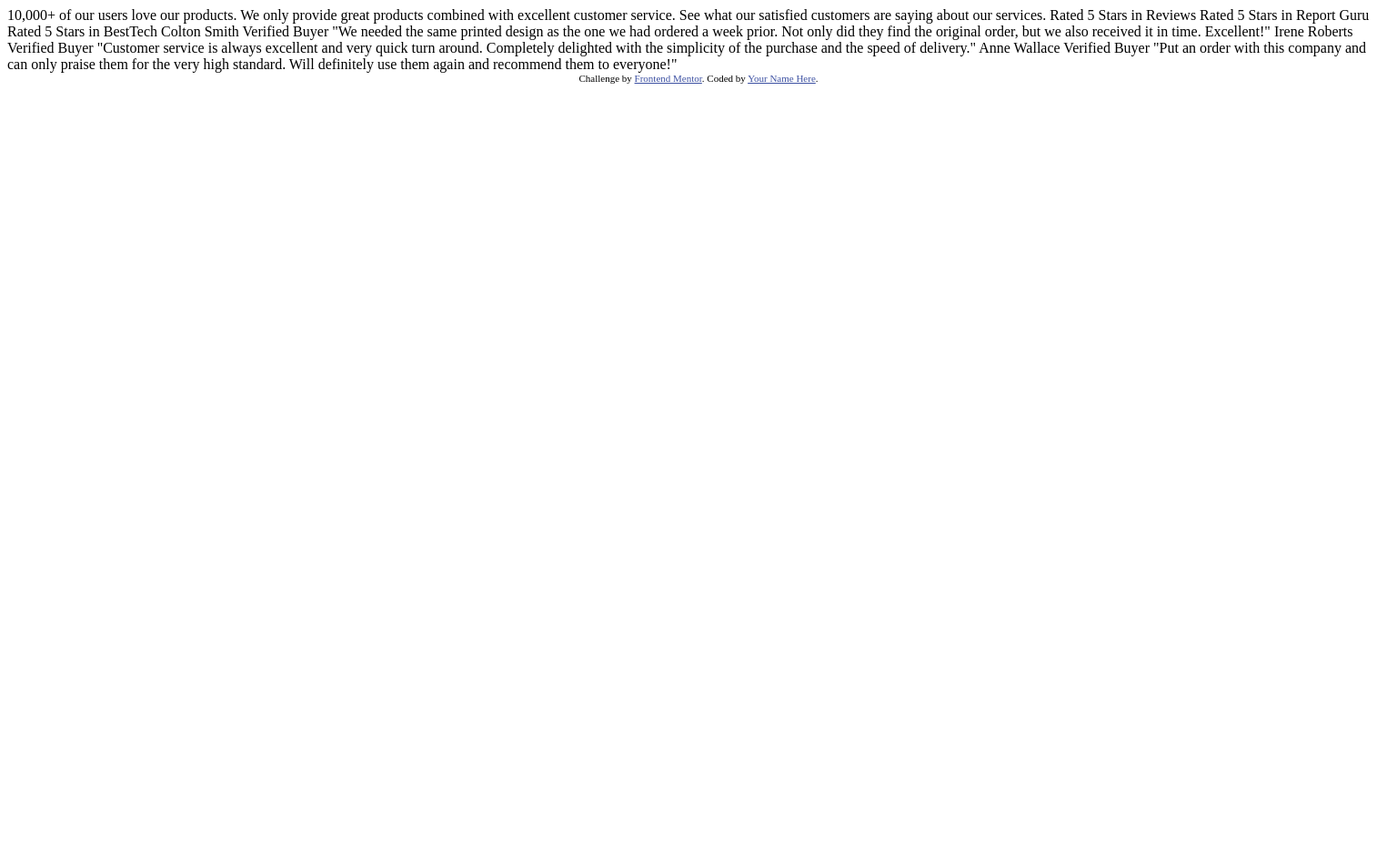
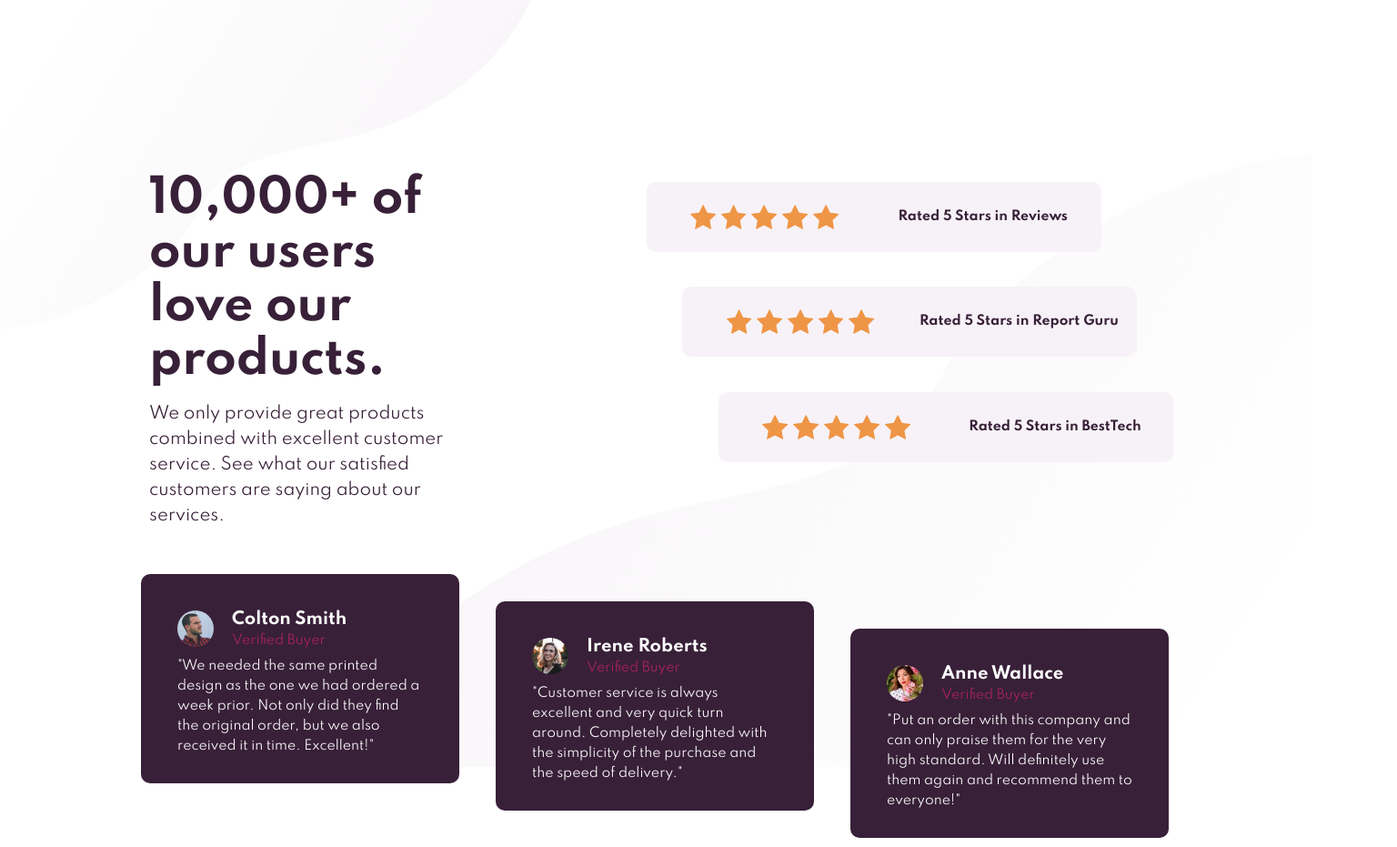
Before and after one commit to eknobl/SocialProofSectionMaster, a plain HTML site: page index.html in a window 1536 px wide. Shown: the whole page at 91% size. Before the commit the page ends 800 px from the top, so only its background shows below. Drawn offline with Linux system fonts and the light colour scheme.

Commit message:
project finished

```diff
--- a/index.html
+++ b/index.html
@@ -4,58 +4,98 @@
     <meta charset="UTF-8" />
     <meta name="viewport" content="width=device-width, initial-scale=1.0" />
     <!-- displays site properly based on user's device -->
-
-    <link
-      rel="icon"
-      type="image/png"
-      sizes="32x32"
-      href="./images/favicon-32x32.png"
-    />
-
-    <title>Frontend Mentor | Social proof section</title>
-
-    <!-- Feel free to remove these styles or customise in your own stylesheet 👍 -->
-    <style>
-      .attribution {
-        font-size: 11px;
-        text-align: center;
-      }
-      .attribution a {
-        color: hsl(228, 45%, 44%);
-      }
-    </style>
+    <link rel="icon" type="image/png" sizes="32x32" href="./images/favicon-32x32.png"/>
+    <title>Frontend Mentor | Social proof section by Erik Knobl</title>
+    <link rel="stylesheet" href="styles.css" />
   </head>
   <body>
-    10,000+ of our users love our products.
+    <img class="decoracion1" src="images/bg-pattern-top-mobile.svg">
+    <img class="decoracion2" src="images/bg-pattern-bottom-mobile.svg">
+    <img class="decoracion3" src="images/bg-pattern-top-desktop.svg">
+    <img class="decoracion4" src="images/bg-pattern-bottom-desktop.svg">
+    <div class="contenedor">
 
-    We only provide great products combined with excellent customer service.
-    See what our satisfied customers are saying about our services.
+      <div class="principal">
+        <div class="cabeza1">
+          <h1>10,000+ of our users love our products.</h1>
+          <h2>We only provide great products combined with excellent customer service.
+            See what our satisfied customers are saying about our services.</h2>
+        </div> <!-- Closes cabeza1-->
+        <div class="calificacionGeneral">
+          <div class="calificacion1 calificacion">
+            <div class="starContainer">
+                <img class="star" src="images/icon-star.svg">
+                <img class="star" src="images/icon-star.svg">
+                <img class="star" src="images/icon-star.svg">
+                <img class="star" src="images/icon-star.svg">
+                <img class="star" src="images/icon-star.svg">
+            </div>
+            <h3>Rated 5 Stars in Reviews</h3>
+          </div>
+          <div class="calificacion2 calificacion">
+            <div class="starContainer">
+              <img class="star" src="images/icon-star.svg">
+              <img class="star" src="images/icon-star.svg">
+              <img class="star" src="images/icon-star.svg">
+              <img class="star" src="images/icon-star.svg">
+              <img class="star" src="images/icon-star.svg">
+            </div>
+            <h3>Rated 5 Stars in Report Guru</h3>
+          </div>
+          <div class="calificacion3 calificacion">
+            <div class="starContainer">
+              <img class="star" src="images/icon-star.svg">
+              <img class="star" src="images/icon-star.svg">
+              <img class="star" src="images/icon-star.svg">
+              <img class="star" src="images/icon-star.svg">
+              <img class="star" src="images/icon-star.svg">
+            </div>
+            <h3>Rated 5 Stars in BestTech</h3>
+          </div>
+          </div>
+      </div> <!-- Closes principal-->
 
-    Rated 5 Stars in Reviews
-    Rated 5 Stars in Report Guru
-    Rated 5 Stars in BestTech
+      <div class="secundario">
+        <div class="comentarioGeneral">
+          <div class="comentario1 comentario">
+            <div class="datosGeneral">
+              <img class="retrato" src="images/image-colton.jpg">
+                <div class="datosNombre">
+                  <h4>Colton Smith</h4>
+                  <h5>Verified Buyer</h5>
+                </div>
+            </div> <!-- Closes datosGeneral-->
+              <p>"We needed the same printed design as the one we had ordered a week prior.
+                Not only did they find the original order, but we also received it in time.
+                Excellent!"</p>
+          </div> <!-- Closes comentario1-->
 
-    Colton Smith
-    Verified Buyer
-    "We needed the same printed design as the one we had ordered a week prior.
-    Not only did they find the original order, but we also received it in time.
-    Excellent!"
+          <div class="comentario2 comentario">
+          <div class="datosGeneral">
+            <img class="retrato" src="images/image-irene.jpg">
+              <div class="datosNombre">
+                <h4>Irene Roberts</h4>
+                <h5>Verified Buyer</h5>
+              </div>
+          </div> <!-- Closes datosGeneral-->
+                <p>"Customer service is always excellent and very quick turn around. Completely
+                delighted with the simplicity of the purchase and the speed of delivery."</p>
+          </div> <!-- Closes comentario1-->
 
-    Irene Roberts
-    Verified Buyer
-    "Customer service is always excellent and very quick turn around. Completely
-    delighted with the simplicity of the purchase and the speed of delivery."
+          <div class="comentario3 comentario">
+          <div class="datosGeneral">
+            <img class="retrato" src="images/image-anne.jpg">
+              <div class="datosNombre">
+                <h4>Anne Wallace </h4>
+                <h5>Verified Buyer</h5>
+              </div>
+          </div> <!-- Closes datosGeneral-->
+              <p>"Put an order with this company and can only praise them for the very high
+               standard. Will definitely use them again and recommend them to everyone!"</p>
+          </div> <!-- Closes comentario1-->
 
-    Anne Wallace
-    Verified Buyer
-    "Put an order with this company and can only praise them for the very high
-    standard. Will definitely use them again and recommend them to everyone!"
+      </div> <!-- Closes secundario-->
+    </div>  <!-- Closes contenedor-->
 
-    <div class="attribution">
-      Challenge by
-      <a href="https://www.frontendmentor.io?ref=challenge" target="_blank"
-        >Frontend Mentor</a
-      >. Coded by <a href="#">Your Name Here</a>.
-    </div>
   </body>
 </html>
--- a/styles.css
+++ b/styles.css
@@ -0,0 +1,270 @@
+@import url("https://fonts.googleapis.com/css2?family=Spartan:wght@400;500;700&display=swap");
+
+/* VARIABLES */
+root {
+  --dark-magenta: #382038;
+  --light-magenta: #ab2260;
+  --dark-neutral: (hsl(303, 10%, 53%));
+  --light-neutral: (hsl(300, 24%, 96%));
+}
+
+* {
+  box-sizing: border-box;
+  margin: 0;
+  padding: 0;
+  font-family: "Spartan", sans-serif;
+}
+
+.contenedor {
+  width: 375px;
+  height: 1530px;
+  display: block;
+  padding: 25px;
+}
+
+.decoracion1 {
+  position: absolute;
+  margin: 0px;
+  padding: 0px;
+}
+
+.decoracion2 {
+  position: absolute;
+  margin: 0px;
+  padding: 0px;
+  top: 1030px;
+}
+
+.decoracion3 {
+  position: absolute;
+  left: -2000px;
+}
+
+.decoracion4 {
+  position: absolute;
+  left: -2000px;
+}
+
+.principal {
+  padding-top: 50px;
+}
+
+.cabeza1 {
+  padding-bottom: 40px;
+}
+
+h1 {
+  font-weight: 700;
+  text-align: center;
+  font-size: 32px;
+  color: #382038;
+  padding-bottom: 15px;
+}
+
+h2 {
+  font-weight: 400;
+  text-align: center;
+  font-size: 14px;
+  color: #382038;
+  line-height: 24px;
+}
+
+.calificacion {
+  width: 100%;
+  height: 77px;
+  background-color: #f7f2f7;
+  border-radius: 10px;
+  margin-bottom: 16px;
+}
+.calificacionGeneral {
+  padding-bottom: 50px;
+}
+
+.starContainer {
+  display: flex;
+  justify-content: center;
+  gap: 5px;
+  padding: 15px 0px;
+}
+
+h3 {
+  font-weight: 700;
+  text-align: center;
+  font-size: 18px;
+  color: #382038;
+}
+
+.comentario {
+  width: 100%;
+  height: 245px;
+  background-color: #382038;
+  border-radius: 10px;
+  margin-bottom: 16px;
+  color: white;
+  padding: 40px;
+}
+
+.retrato {
+  width: 40px;
+  height: 40px;
+  border-radius: 50%;
+  margin-right: 20px;
+}
+
+.datosGeneral {
+  display: flex;
+  padding-bottom: 5px;
+}
+
+h4 {
+  font-weight: 700;
+  text-align: center;
+  font-size: 18px;
+  color: white;
+}
+
+h5 {
+  font-weight: 400;
+  text-align: left;
+  font-size: 14px;
+  color: #ab2260;
+  line-height: 24px;
+}
+
+p {
+  font-weight: 400;
+  text-align: left;
+  font-size: 14px;
+  color: white;
+  line-height: 22px;
+}
+
+@media (min-width: 1285px) {
+  .contenedor {
+    width: 1440px;
+    height: 800px;
+  }
+
+  .decoracion1 {
+    position: absolute;
+    left: -2000px;
+    margin: 0px;
+    padding: 0px;
+  }
+
+  .decoracion2 {
+    position: absolute;
+    margin: 0px;
+    padding: 0px;
+    top: 1030px;
+    left: -2000px;
+  }
+
+  .decoracion3 {
+    position: absolute;
+    margin: 0px;
+    padding: 0px;
+    left: 0px;
+  }
+
+  .decoracion4 {
+    position: absolute;
+    margin: 0px;
+    padding: 0px;
+    left: 358px;
+    top: 170px;
+    z-index: -5;
+  }
+
+  .principal {
+    display: flex;
+  }
+
+  .cabeza1 {
+    padding: 115px 15% 50px 10%;
+    width: 50%;
+  }
+
+  h1 {
+    font-weight: 700;
+    text-align: left;
+    font-size: 50px;
+    color: #382038;
+    padding-bottom: 15px;
+  }
+
+  h2 {
+    font-weight: 400;
+    text-align: left;
+    font-size: 18px;
+    color: #382038;
+    line-height: 28px;
+  }
+
+  .calificacion {
+    width: 500px;
+    height: 77px;
+    background-color: #f7f2f7;
+    border-radius: 10px;
+    padding: 10px;
+    display: grid;
+    grid-template-columns: 1fr 1fr;
+  }
+
+  .calificacionGeneral {
+    width: 720px;
+    padding: 125px 125px 100px 0px;
+    display: grid;
+    grid-template-rows: 1fr 1fr 1fr;
+    gap: 15px;
+  }
+
+  h3 {
+    padding-top: 20px;
+    font-weight: 700;
+    text-align: center;
+    font-size: 14px;
+    color: #382038;
+  }
+
+  .calificacion1 {
+    justify-self: start;
+  }
+
+  .calificacion2 {
+    justify-self: center;
+  }
+
+  .calificacion3 {
+    justify-self: end;
+  }
+
+  .comentarioGeneral {
+    display: flex;
+    justify-content: center;
+    padding: 0px 70px;
+    gap: 40px;
+  }
+
+  .comentario {
+    width: 350px;
+    height: 230px;
+    background-color: #382038;
+    border-radius: 10px;
+    color: white;
+    margin: 0px;
+    padding: 40px;
+  }
+
+  .secundario {
+    height: 300px;
+  }
+
+  .comentario2 {
+    margin-top: 30px;
+  }
+
+  .comentario3 {
+    margin-top: 60px;
+  }
+}
```
